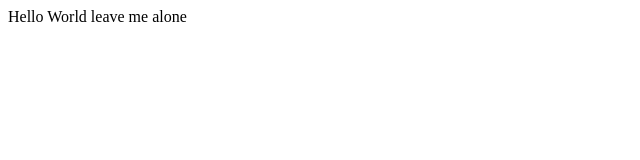
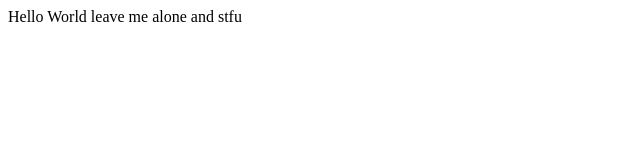
Before and after one commit to mathewsmittathani/lecture1, a plain HTML site: page hello.html in a window 1280 px wide. Shown: the full height of the page, 0-640 px from the left. Drawn offline with Linux system fonts and the light colour scheme.

Commit message:
Update hello.html

```diff
--- a/hello.html
+++ b/hello.html
@@ -4,6 +4,6 @@
         <title>My Webpage</title>
     </head>
     <body>
-        Hello World leave me alone
+        Hello World leave me alone and stfu
     </body>
 </html>
```
